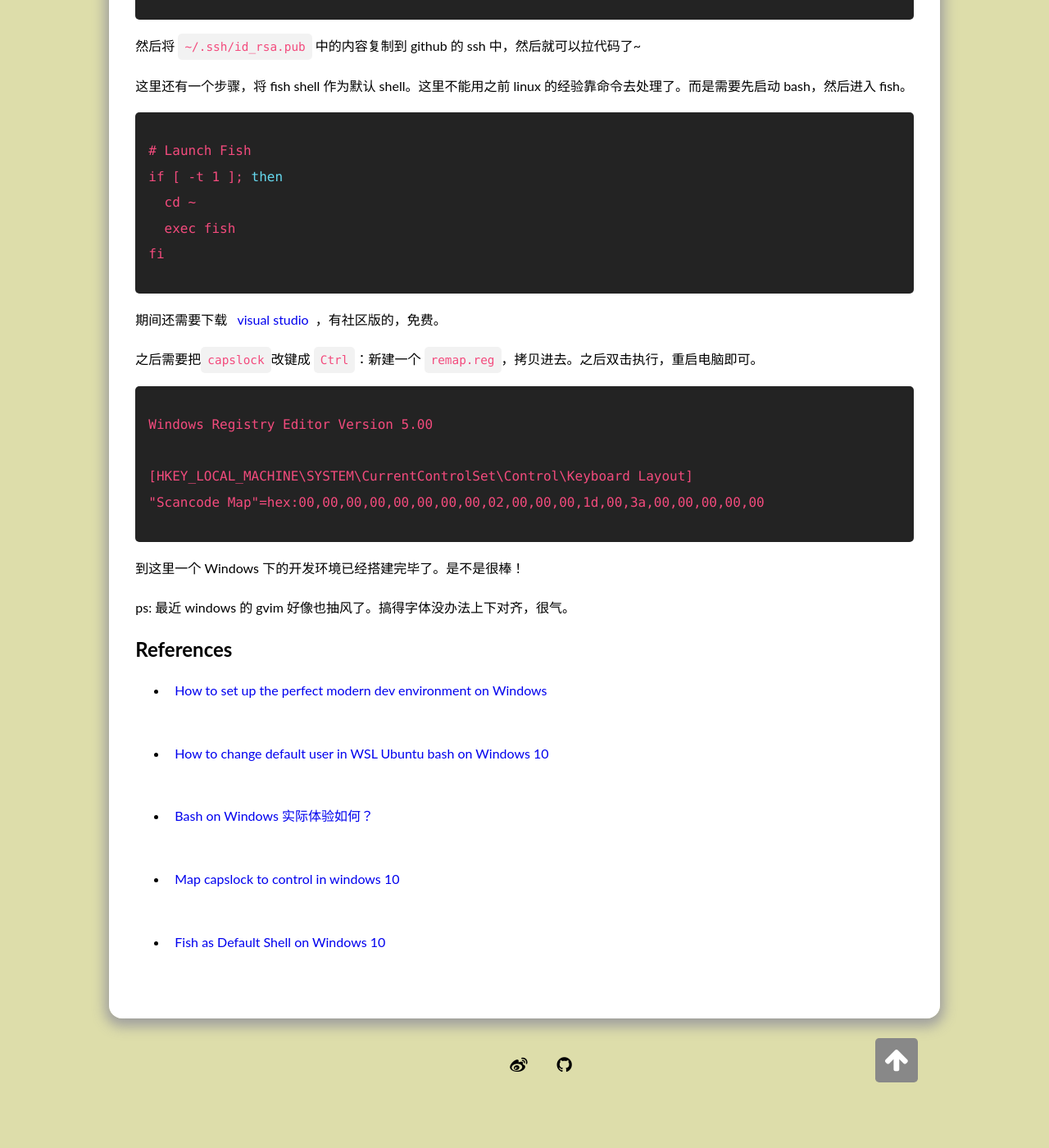
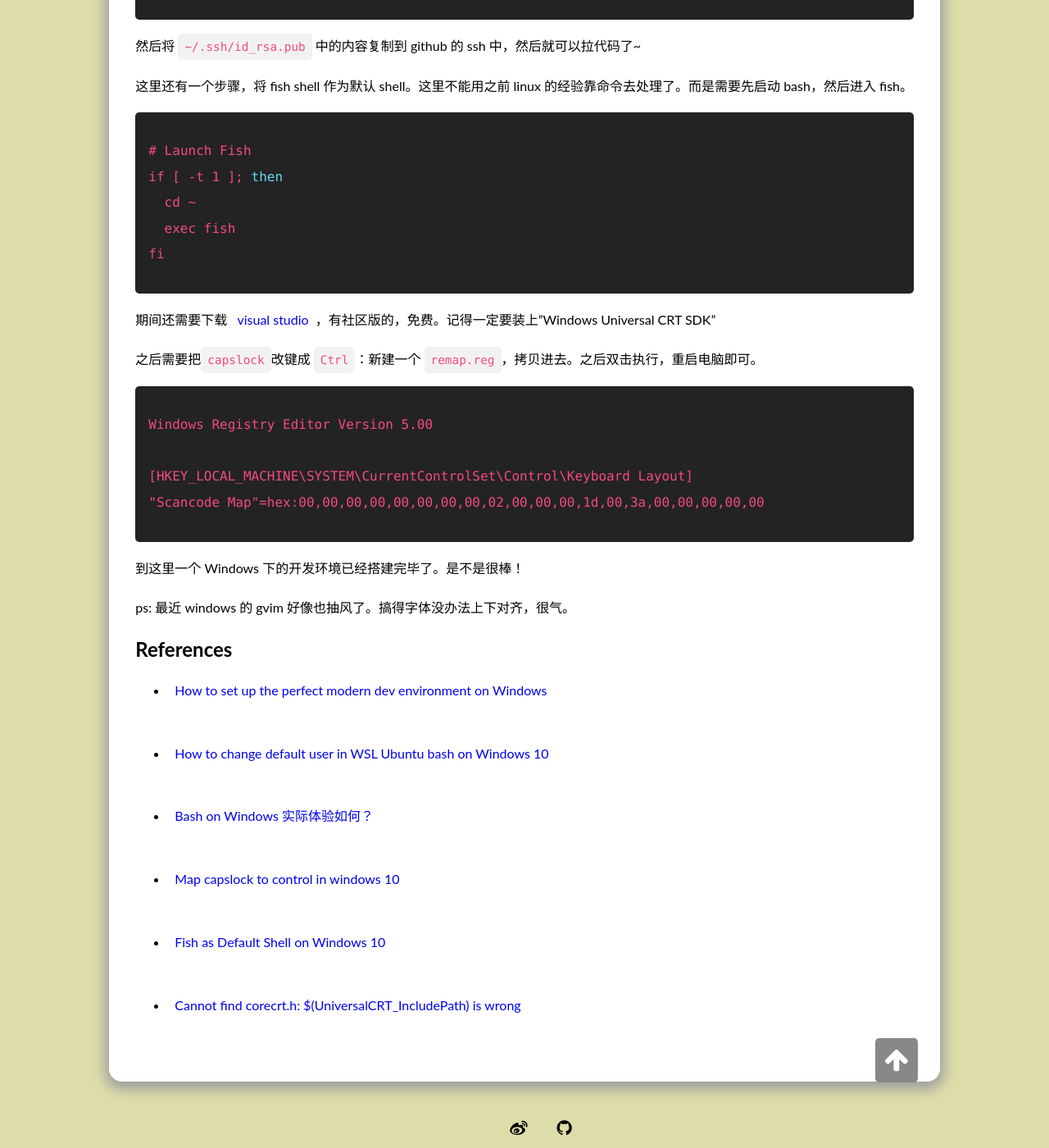
Before and after one commit to AnnatarHe/AnnatarHe.github.io, a Jekyll site: the page built from _posts/2017-07-09-build-development-env-with-windows.md, in a window 1280 px wide and 1400 px high, scrolled down 2955 px. Shown: the whole window at 82% size. Built offline with Jekyll 4.4.1, drawn with Linux system fonts in a browser that asks for light colours; some web fonts are replaced; comment, search, counter and statistics services are not loaded; before the commit the page ends 4278 px from its top, so only the background shows below that.

Commit message:
add more desc

```diff
--- a/_posts/2017-07-09-build-development-env-with-windows.md
+++ b/_posts/2017-07-09-build-development-env-with-windows.md
@@ -104,7 +104,7 @@ if [ -t 1 ]; then
 fi
 {% endhighlight %}
 
-期间还需要下载 [visual studio](https://www.visualstudio.com/)，有社区版的，免费。
+期间还需要下载 [visual studio](https://www.visualstudio.com/)，有社区版的，免费。记得一定要装上"Windows Universal CRT SDK"
 
 之后需要把`capslock`改键成 `Ctrl`：新建一个 `remap.reg`，拷贝进去。之后双击执行，重启电脑即可。
 {% highlight console %}
@@ -130,3 +130,5 @@ ps: 最近 windows 的 gvim 好像也抽风了。搞得字体没办法上下对
 * [Map capslock to control in windows 10](https://superuser.com/questions/949385/map-capslock-to-control-in-windows-10)
 
 * [Fish as Default Shell on Windows 10](https://www.kennethreitz.org/essays/fish-as-default-shell-on-windows-10)
+
+* [Cannot find corecrt.h: $(UniversalCRT_IncludePath) is wrong](https://stackoverflow.com/questions/38290169/cannot-find-corecrt-h-universalcrt-includepath-is-wrong)
```
